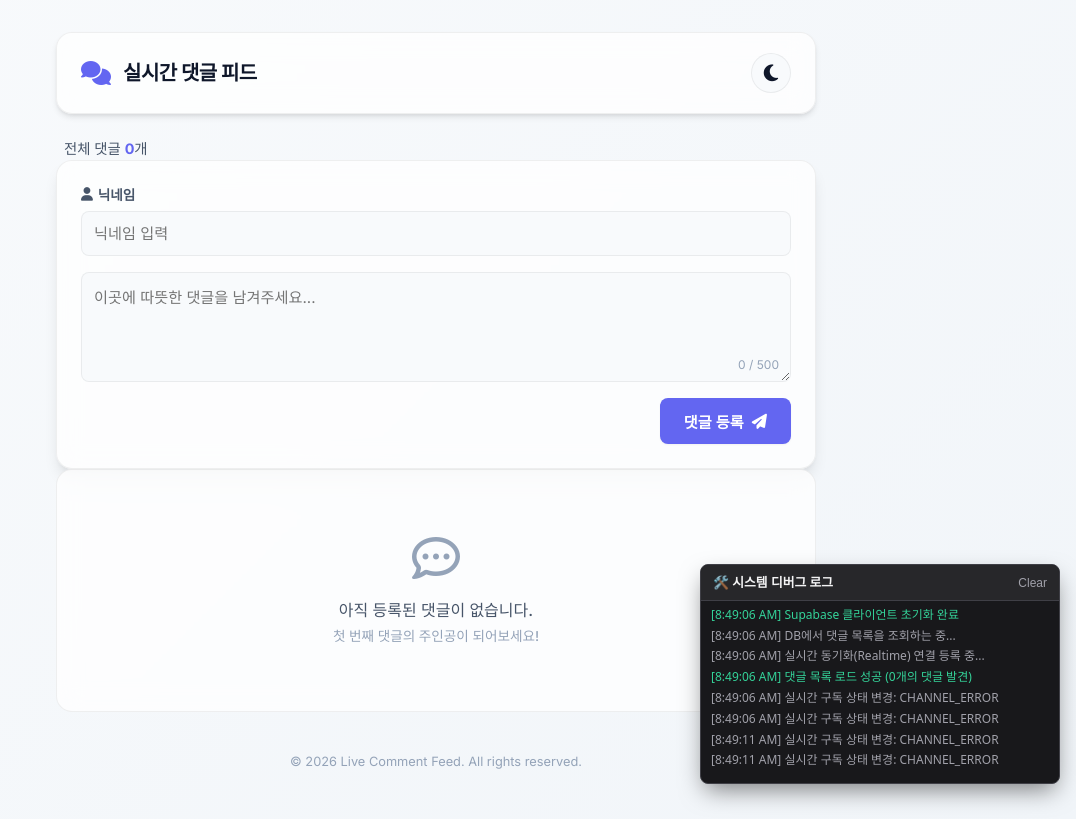
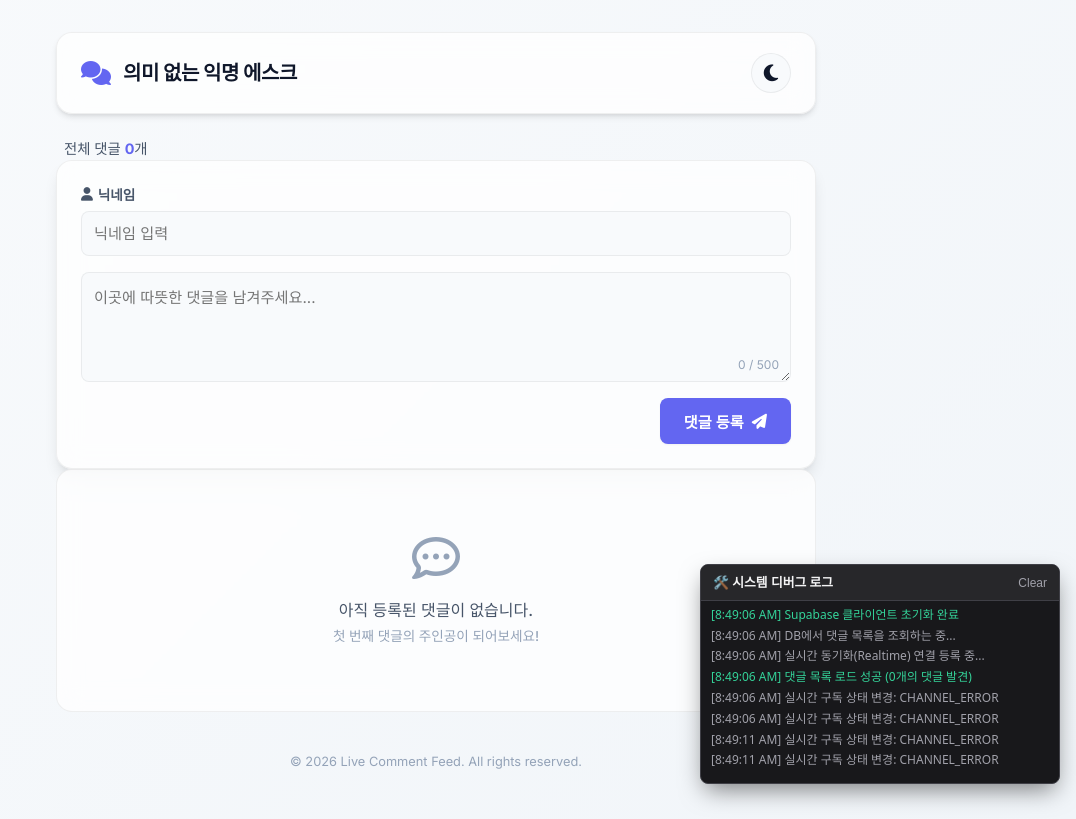
Before and after one commit to taeeun1112/-, a website built with Vite: page index.html in a window 1280 px wide. Shown: the whole page, without its empty margins (204-1280 px from the left). Built offline with nearby package versions, Linux system fonts and the light colour scheme; some packages are replaced by stand-ins of ours; no server answers; the database is empty.

Commit message:
feat: update main title to '의미 없는 익명 에스크'

```diff
--- a/index.html
+++ b/index.html
@@ -1,5 +1,6 @@
 <!DOCTYPE html>
 <html lang="ko" data-theme="dark">
+
 <head>
   <meta charset="UTF-8">
   <meta name="viewport" content="width=device-width, initial-scale=1.0">
@@ -7,7 +8,9 @@
   <!-- Google Fonts -->
   <link rel="preconnect" href="https://fonts.googleapis.com">
   <link rel="preconnect" href="https://fonts.gstatic.com" crossorigin>
-  <link href="https://fonts.googleapis.com/css2?family=Inter:wght@300;400;500;600;700&family=Noto+Sans+KR:wght@300;400;500;700&display=swap" rel="stylesheet">
+  <link
+    href="https://fonts.googleapis.com/css2?family=Inter:wght@300;400;500;600;700&family=Noto+Sans+KR:wght@300;400;500;700&display=swap"
+    rel="stylesheet">
   <!-- FontAwesome Icons -->
   <link rel="stylesheet" href="https://cdnjs.cloudflare.com/ajax/libs/font-awesome/6.4.0/css/all.min.css">
   <!-- Stylesheet -->
@@ -17,13 +20,14 @@
   <!-- Application JS -->
   <script type="module" src="app.js"></script>
 </head>
+
 <body>
   <div class="app-container">
     <!-- Header -->
     <header class="app-header">
       <div class="header-left">
         <i class="fa-solid fa-comments logo-icon"></i>
-        <h1>실시간 댓글 피드</h1>
+        <h1>의미 없는 익명 에스크</h1>
       </div>
       <div class="header-right">
         <button id="theme-toggle" class="icon-btn" aria-label="테마 전환">
@@ -80,12 +84,18 @@
   </div>
 
   <!-- Debug Console -->
-  <div id="debug-panel" style="position: fixed; bottom: 16px; right: 16px; width: 360px; height: 220px; background: #18181b; border: 1px solid #3f3f46; border-radius: 8px; z-index: 9999; display: flex; flex-direction: column; overflow: hidden; box-shadow: 0 10px 25px -5px rgba(0, 0, 0, 0.5); font-family: system-ui, -apple-system, sans-serif;">
-    <div style="background: #27272a; padding: 8px 12px; font-size: 0.8rem; font-weight: bold; border-bottom: 1px solid #3f3f46; display: flex; justify-content: space-between; align-items: center; color: #f4f4f5;">
+  <div id="debug-panel"
+    style="position: fixed; bottom: 16px; right: 16px; width: 360px; height: 220px; background: #18181b; border: 1px solid #3f3f46; border-radius: 8px; z-index: 9999; display: flex; flex-direction: column; overflow: hidden; box-shadow: 0 10px 25px -5px rgba(0, 0, 0, 0.5); font-family: system-ui, -apple-system, sans-serif;">
+    <div
+      style="background: #27272a; padding: 8px 12px; font-size: 0.8rem; font-weight: bold; border-bottom: 1px solid #3f3f46; display: flex; justify-content: space-between; align-items: center; color: #f4f4f5;">
       <span>🛠️ 시스템 디버그 로그</span>
-      <button onclick="document.getElementById('debug-console').innerHTML=''" style="background: none; border: none; color: #a1a1aa; cursor: pointer; font-size: 0.75rem; hover: { color: #f4f4f5 };">Clear</button>
+      <button onclick="document.getElementById('debug-console').innerHTML=''"
+        style="background: none; border: none; color: #a1a1aa; cursor: pointer; font-size: 0.75rem; hover: { color: #f4f4f5 };">Clear</button>
     </div>
-    <div id="debug-console" style="flex: 1; padding: 10px; overflow-y: auto; color: #e4e4e7; font-size: 0.75rem; line-height: 1.4; text-align: left;"></div>
+    <div id="debug-console"
+      style="flex: 1; padding: 10px; overflow-y: auto; color: #e4e4e7; font-size: 0.75rem; line-height: 1.4; text-align: left;">
+    </div>
   </div>
 </body>
+
 </html>
```
